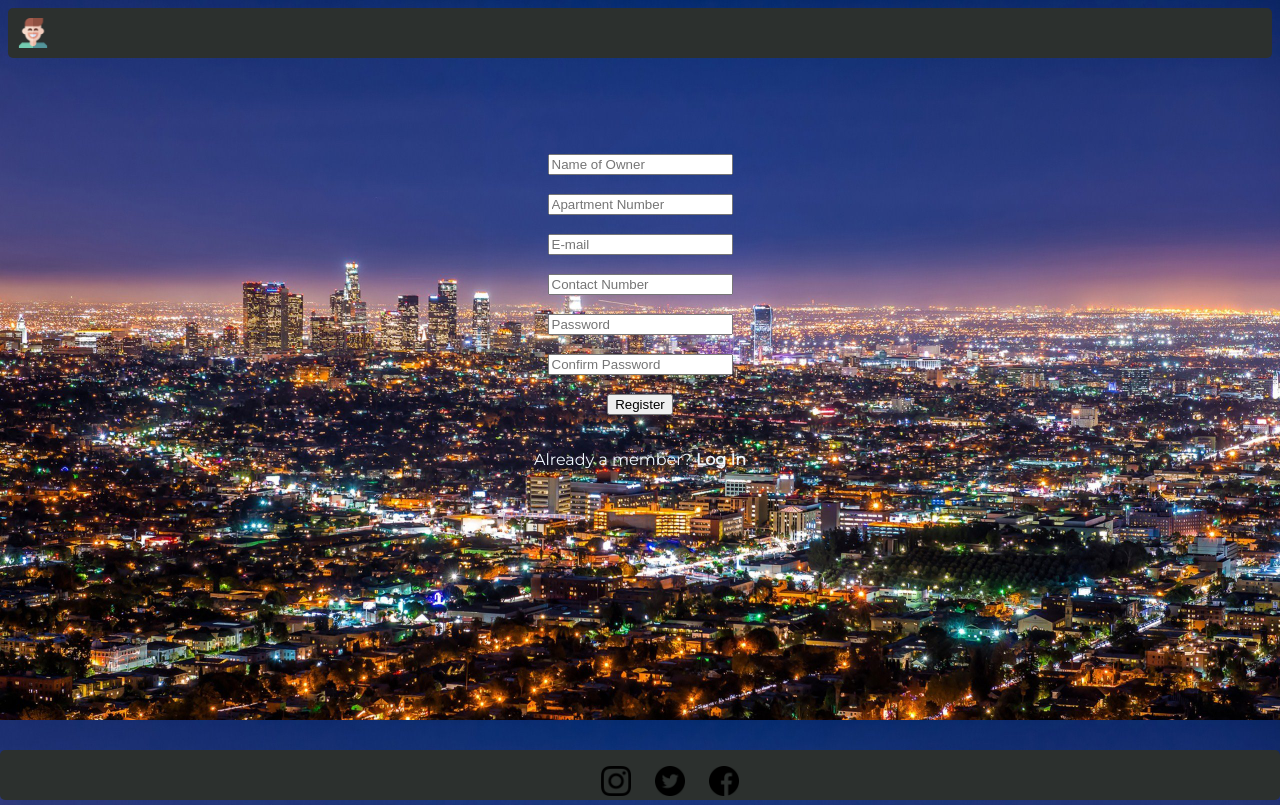
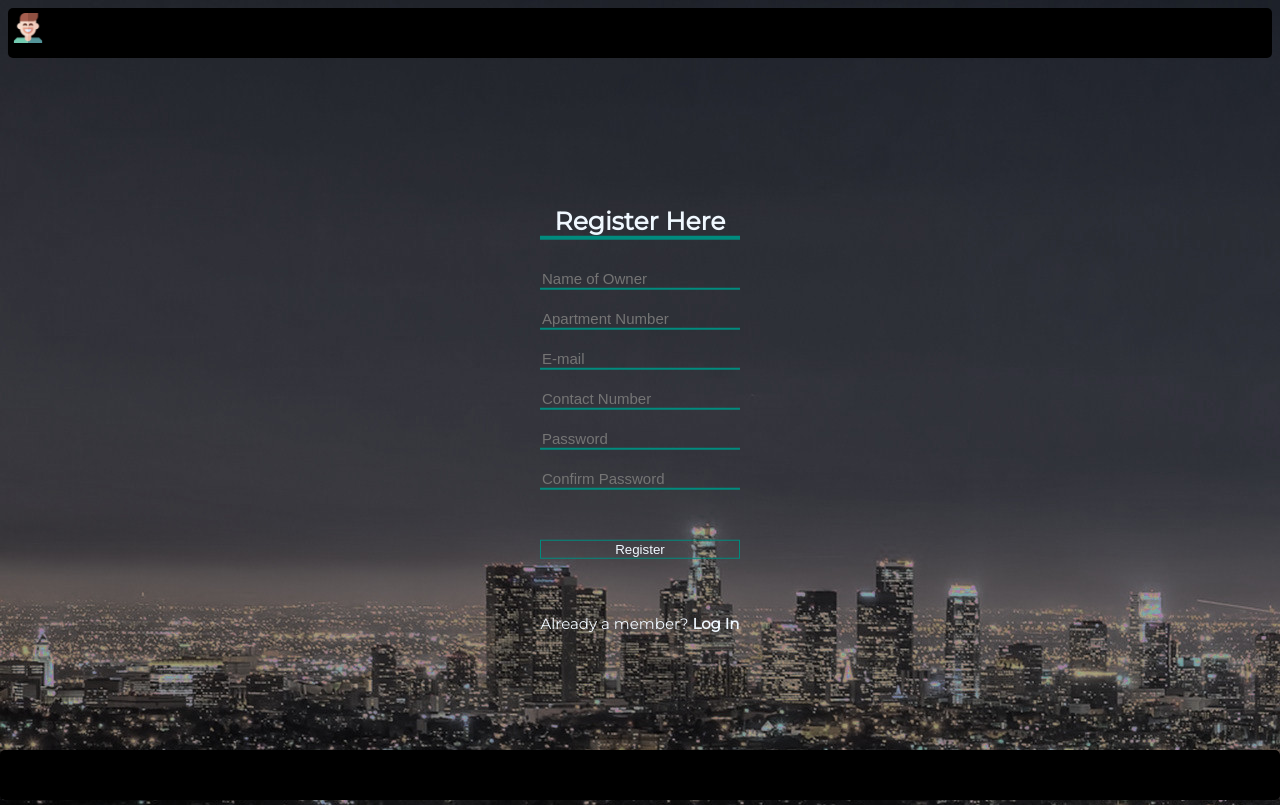
Before and after one commit to GeekyPython/Apartment_Rental_System, a PHP site: page /register.html in a window 1280 px wide. Run offline with PHP 8.4, Linux system fonts and the light colour scheme.

Commit message:
Updated CSS

```diff
--- a/login.css
+++ b/login.css
@@ -2,13 +2,14 @@
 
 body{
     font-family: Montserrat;
-    background-image: url("Background.jpg");
-    background-size: cover;
+    background-image: url("Background.jpg") ;
+    background-size: unset;
+    background-repeat: no-repeat;
 }
 
 header
 {
-    background-color: rgb(44, 48, 46);
+    background-color: rgb(0, 0, 0);
     height: 50px;
     border-radius: 5px;
 }
@@ -35,7 +36,7 @@
     left:0;
     right:0;
     clear: both;
-    background-color: rgb(44, 48, 46);
+    background-color: rgb(0, 0, 0);
     height: 50px;
     border-radius: 5px;
 }
@@ -58,13 +59,56 @@
 }
 
 header img{
-    padding:10px 0px 0px 10px;
+    padding:5px 0px 0px 5px;
 }
 
 .sign-up
 {
+    width: 200px;
     top: 50%;
     left: 50%;
     text-align: center;
-    padding-top: 6rem;
+    padding-top: 2rem;
+    position: absolute;
+    transform: translate(-50%,-50%);
+    font-size: 30px;
 }
+
+.sign-up h2
+{
+    color: aliceblue;
+    float: center;
+    border-bottom: 4px solid;
+    border-color: rgb(0, 139, 126);
+    width: 100%;
+}
+
+.deftext{
+    color: aliceblue;
+    overflow: hidden;
+    padding: 8px 0;
+    font-size: 15px;
+    margin:  8px 0;
+    border-color: aliceblue;
+}
+
+.deftext input{
+
+    outline: none;
+    border: none;
+    border-bottom: 2px solid;
+    color: aliceblue;
+    border-color:  rgb(0, 139, 126);
+    background: none;
+    font-size: 15px;
+    opacity:  1;
+
+}
+
+.btn{
+    width: 100%;
+    background: none;
+    border:  1px solid;
+    border-color: rgb(0, 139, 126);
+    color: aliceblue;
+}
--- a/register.css
+++ /dev/null
@@ -1,70 +0,0 @@
-@import url('https://fonts.googleapis.com/css?family=Montserrat&display=swap');
-
-body{
-    font-family: Montserrat;
-    background-image: url("Background.jpg");
-    background-size: cover;
-}
-
-header
-{
-    background-color: rgb(44, 48, 46);
-    height: 50px;
-    border-radius: 5px;
-}
-
-header ul{
-
-    list-style: none;
-    /*float: right;*/
-    text-align: right;
-    padding: 12px;
-
-}
-
-header ul li{
-    display: inline;
-    padding: 5px 5px 0px 0px;
-}
-
-
-footer
-{
-    position: absolute;
-    bottom: 0px;
-    left:0;
-    right:0;
-    clear: both;
-    background-color: rgb(44, 48, 46);
-    height: 50px;
-    border-radius: 5px;
-}
-
-footer ul{
-    list-style: none;
-    text-align: center;
-
-}
-
-footer ul li{
-    display: inline;
-    text-align: center;
-    padding-left: 20px;
-    padding-bottom: 5px;
-}
-
-img:hover{
-    opacity: 0.5;
-}
-
-header img{
-    padding:10px 0px 0px 10px;
-}
-
-.sign-up
-{
-    top: 50%;
-    left: 50%;
-    text-align: center;
-    padding-top: 6rem;
-}
--- a/register.html
+++ b/register.html
@@ -2,7 +2,7 @@
 <html>
 <head>
     <title>ARCS Register</title>
-    <link rel="stylesheet" href="register.css">
+    <link rel="stylesheet" href="login.css">
     <link href="https://fonts.googleapis.com/css?family=Lobster" rel="stylesheet" type="text/css">
 </head>
 
@@ -17,14 +17,17 @@
     </header>
 
     <form class = "sign-up">
+        <h2 style="font-size: 25px;">Register Here</h2>
+        <div class="deftext">
             <input type="text" placeholder="Name of Owner" required><br><br>
             <input type="text" placeholder="Apartment Number" required><br><br>
             <input type="text" placeholder="E-mail" required><br><br>
             <input type="text" placeholder="Contact Number" required><br><br>
             <input type="password" placeholder="Password" required><br><br>
             <input type="password" placeholder="Confirm Password" required><br><br>
-        <input type="button" value="Register"><br><br>
-        <p style="color: aliceblue;">Already a member? <a href="login.html" style="text-decoration: none; color:aliceblue" target="blank"><b>Log In</b></a></p>
+        </div>
+        <input class="btn" type="button" value="Register"><br><br>
+        <p style="color: aliceblue; font-size: 15px;">Already a member? <a href="login.html" style="text-decoration: none; color:aliceblue" target="blank"><b>Log In</b></a></p>
     </form>
 
     <footer>
--- a/write.js
+++ b/write.js
@@ -3,9 +3,9 @@
 
 var app = express();
 var con = mysql.createConnection({
-    host:"localhost",
-    username: "root@localhost",
-    password: "monkey@201",
+    host:"",
+    username: "root",
+    password: "",
     database: "arcs"
 });
 
```
Also changed, not shown: login.html (+8 -4 lines), Background.jpg, package-lock.json (added). Lines whose indentation alone changed are shown as unchanged.
